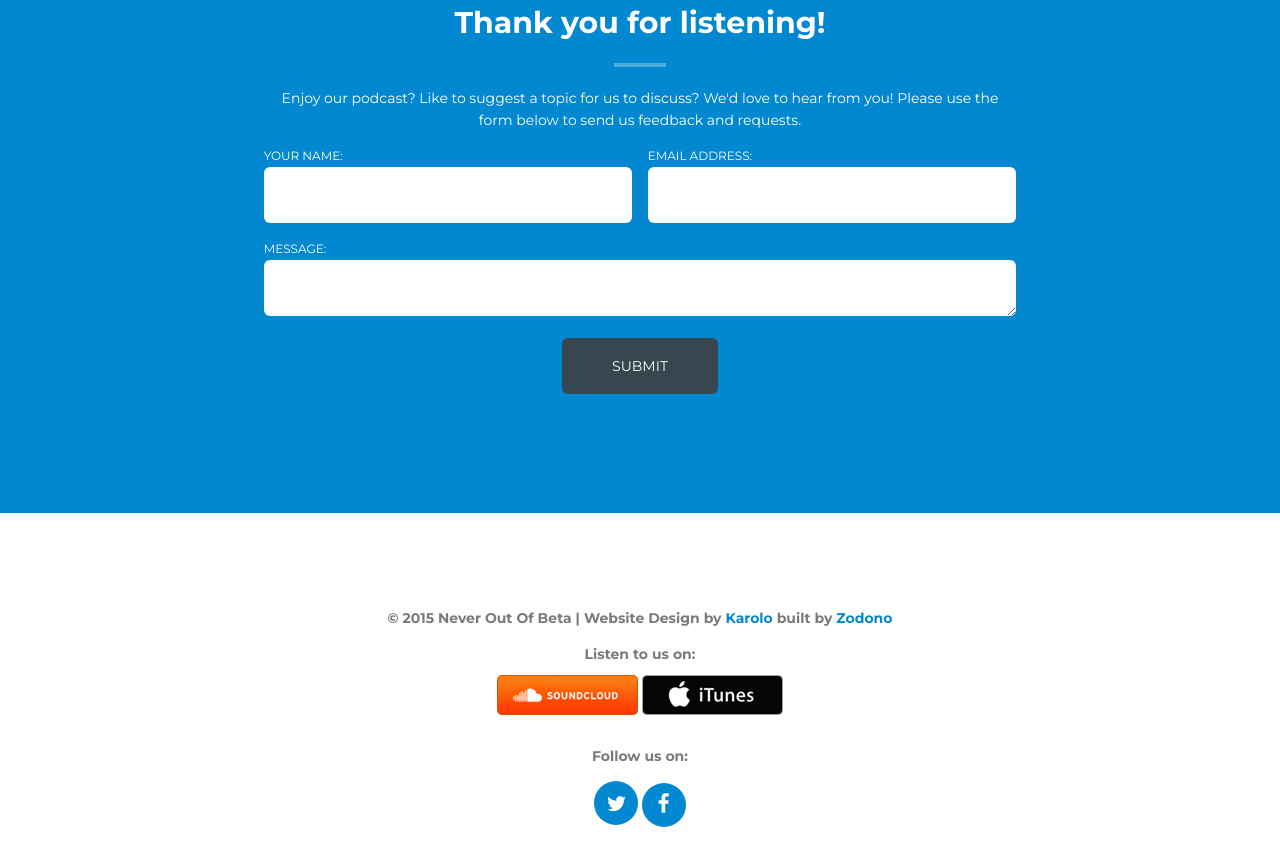
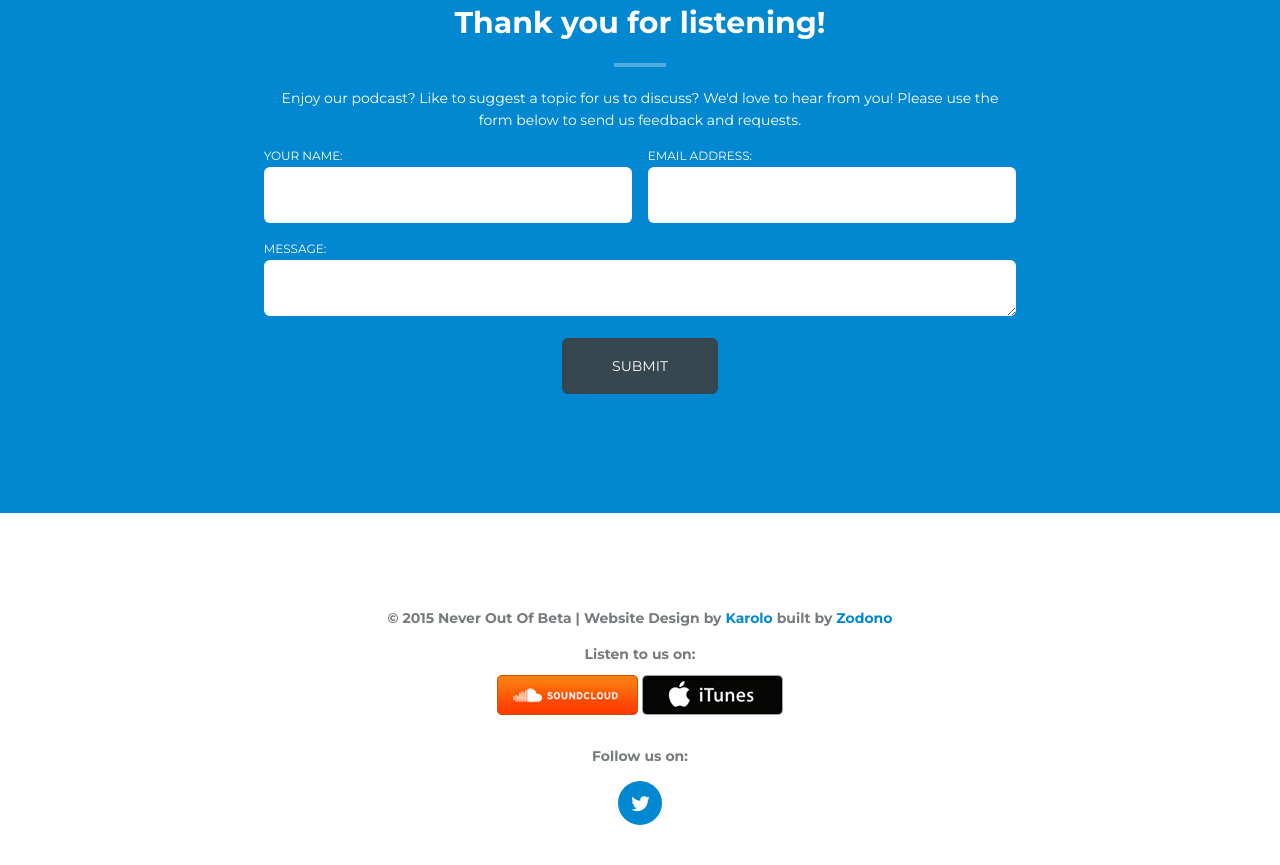
Before and after one commit to gavD/neveroutofbeta, a website: page index.html in a window 1280 px wide. Shown: the part 1573-2438 px from the top of the page. Drawn offline with Linux system fonts and the light colour scheme; no server answers.

Commit message:
Removes Facebook link
I don't think we have a Facebook account

```diff
--- a/index.html
+++ b/index.html
@@ -215,7 +215,7 @@
                 </p>
                 <p>
                     <a href="https://twitter.com/neveroutofbeta" class="icon-twitter"><span>Twitter</span></a>
-                    <a href="https://facebook.com/neveroutofbeta" class="icon-facebook"><span>Facebook</span></a>
+                    <!--<a href="https://facebook.com/neveroutofbeta" class="icon-facebook"><span>Facebook</span></a>-->
                 </p>
             </div>
         </footer>
```
